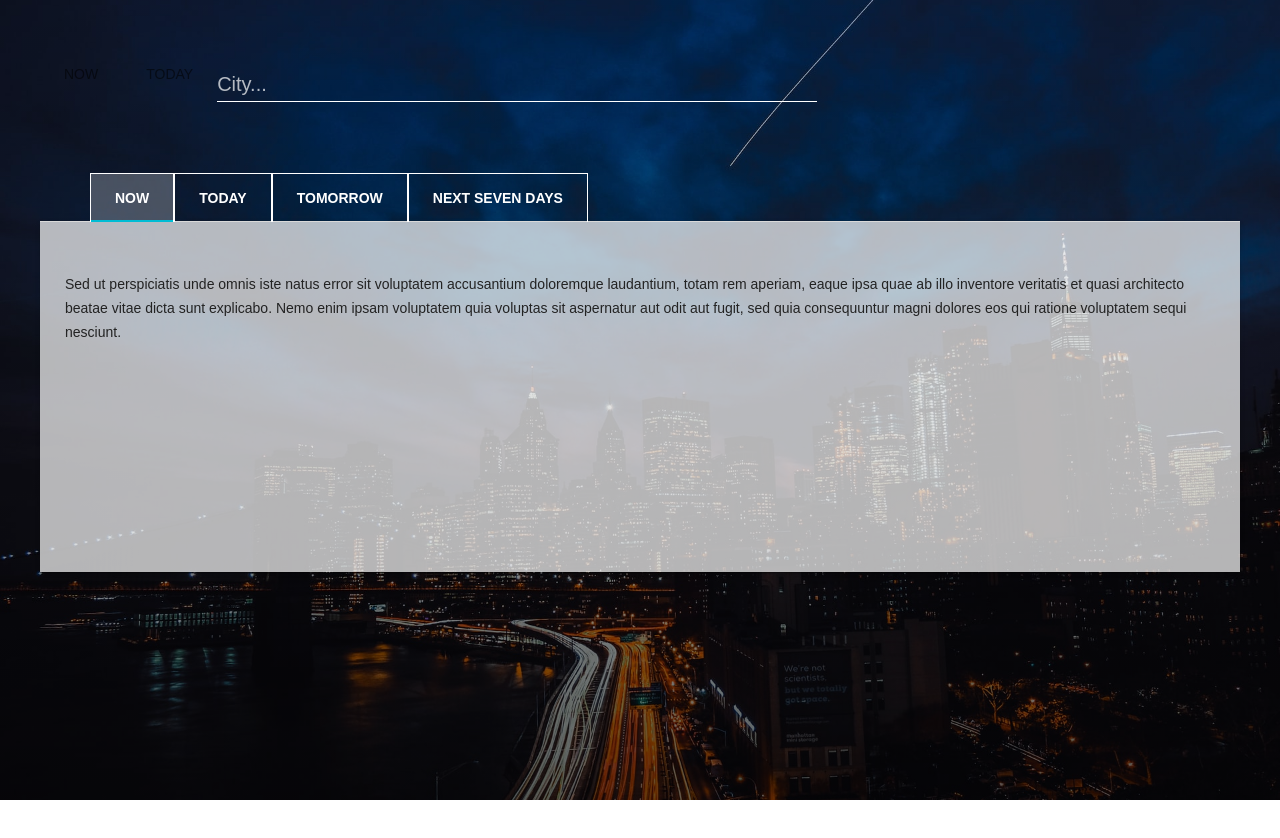
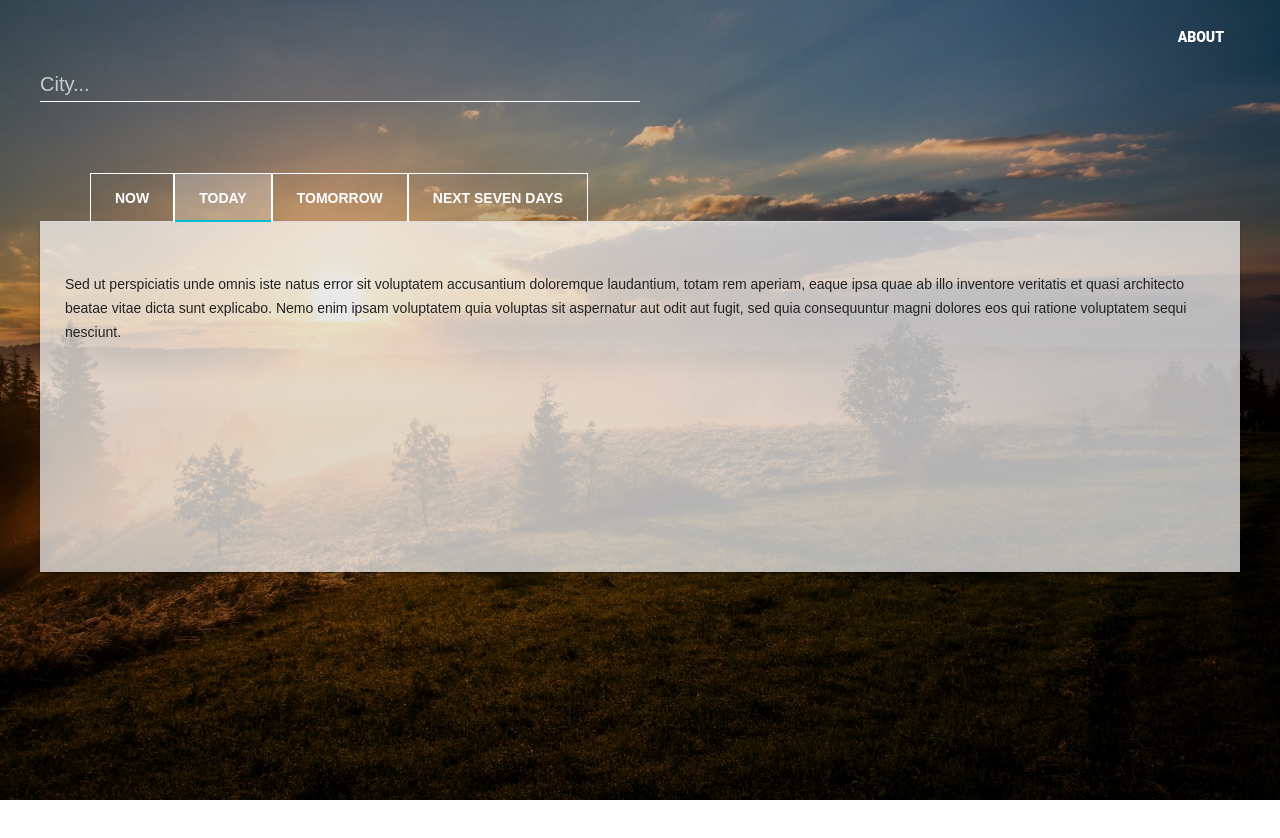
Before and after one commit to marek-onPC/nice-weather, a Vue app: page /#/today in a window 1280 px wide. Shown: the top 838 px of the page. Built offline with nearby package versions, Linux system fonts and the light colour scheme; no server answers.

Commit message:
Route active link class updated (way of implementing), about page added, MDL css framework rerender function added (after view change)

```diff
--- a/public/index.html
+++ b/public/index.html
@@ -7,7 +7,7 @@
     <link rel="icon" href="<%= BASE_URL %>favicon.ico">
     <link rel="stylesheet" href="https://fonts.googleapis.com/icon?family=Material+Icons">
     <link rel="stylesheet" href="https://code.getmdl.io/1.3.0/material.cyan-blue.min.css"/>
-    <script defer src="https://code.getmdl.io/1.3.0/material.min.js"></script>
+    <script src="https://code.getmdl.io/1.3.0/material.min.js"></script>
     <title><%= htmlWebpackPlugin.options.title %></title>
   </head>
   <body>
--- a/src/App.vue
+++ b/src/App.vue
@@ -1,8 +1,45 @@
 <template>
-    <router-link to="/" class="mdl-tabs__tab">Now</router-link>
-    <router-link to="/about" class="mdl-tabs__tab">Today</router-link>
-  <router-view/>
+  <HeroImage :city="cityToCheck"/>
+  <nav class="app-nav__bar">
+    <router-link to="/" class="app-nav__link" :class="{'router-link-exact-active' : weatherPageButton == 1}">
+      <button class="mdl-button mdl-button--nav mdl-js-button mdl-js-ripple-effect">
+        Weather
+      </button>
+    </router-link>
+    <router-link to="/about" class="app-nav__link">
+      <button class="mdl-button mdl-button--nav mdl-js-button mdl-js-ripple-effect">
+        About
+      </button>
+    </router-link>
+  </nav>
+    <transition name="fade" mode="out-in">
+      <router-view/>
+    </transition>
 </template>
+
+<script>
+import HeroImage from '@/components/HeroImage.vue'
+
+export default {
+  components: {
+    HeroImage
+  },
+  data () {
+    return {
+      weatherPageButton: 0
+    }
+  },
+  watch: {
+    $route: function () {
+      if (this.$route.path !== '/about') {
+        this.weatherPageButton = 1
+      } else {
+        this.weatherPageButton = 0
+      }
+    }
+  }
+}
+</script>
 
 <style lang="scss">
 * {
@@ -13,12 +50,13 @@
 #app {
   -webkit-font-smoothing: antialiased;
   -moz-osx-font-smoothing: grayscale;
+  position: relative;
   color: #232323;
-  margin: 25px 10px;
+  margin: 50px 10px;
   max-width: 1200px;
 
   @media (min-width: 576px) {
-    margin: 25px 40px;
+    margin: 50px 40px;
   }
 
   @media (min-width: 768px) {
@@ -30,16 +68,44 @@
   }
 }
 
-#nav {
-  padding: 30px;
+.app-nav {
+  &__bar {
+    position: absolute;
+    top: -26px;
+    right: 0;
+  }
 
-  a {
-    font-weight: bold;
-    color: #2c3e50;
+  &__link {
+    height: 100%;
+
+    .mdl-button--nav {
+      color: #fff;
+      font-weight: 800;
+      height: 26px;
+      line-height: 26px;
+    }
 
     &.router-link-exact-active {
-      color: #42b983;
+      display: none;
     }
   }
 }
+
+.fade-enter-active,
+.fade-leave-active {
+  transition-duration: 0.25s;
+  transition-property: all;
+  transition-timing-function: ease-in;
+}
+
+.fade-enter-active {
+  transition-delay: .25s;
+}
+
+.fade-enter-from,
+.fade-enter,
+.fade-leave-active {
+  opacity: 0;
+  transform: translateX(15px);
+}
 </style>
--- a/src/components/HeroImage.vue
+++ b/src/components/HeroImage.vue
@@ -1,6 +1,6 @@
 <template>
   <div class="hero-wrapper">
-    <img class="hero-image" src="../assets/images/night.jpg" alt="">
+    <img class="hero-image" src="../assets/images/morning.jpg" alt="">
   </div>
 </template>
 
--- a/src/components/Tabs.vue
+++ b/src/components/Tabs.vue
@@ -1,10 +1,10 @@
 <template>
 <div class="mdl-tabs">
   <nav class="mdl-tabs__tab-bar">
-    <router-link to="/" class="mdl-tabs__tab" @click="activeTab = 1" :class="{'is-tab-active': activeTab == 1}">Now</router-link>
-    <router-link to="today" class="mdl-tabs__tab" @click="activeTab = 2" :class="{'is-tab-active': activeTab == 2}">Today</router-link>
-    <router-link to="tomorrow" class="mdl-tabs__tab" @click="activeTab = 3" :class="{'is-tab-active': activeTab == 3}">Tomorrow</router-link>
-    <router-link to="sevendays" class="mdl-tabs__tab" @click="activeTab = 4" :class="{'is-tab-active': activeTab == 4}">Next seven days</router-link>
+    <router-link to="/" class="mdl-tabs__tab">Now</router-link>
+    <router-link to="today" class="mdl-tabs__tab">Today</router-link>
+    <router-link to="tomorrow" class="mdl-tabs__tab">Tomorrow</router-link>
+    <router-link to="sevendays" class="mdl-tabs__tab">Next seven days</router-link>
   </nav>
   <div class="mdl-tabs__panel mdl-shadow--2dp">
     <router-view v-slot="{ Component }" :city="city">
@@ -89,7 +89,7 @@ export default {
   }
 }
 
-.is-tab-active {
+.router-link-exact-active {
   color: #fff;
   background-color: rgba(255, 255, 255, 0.25);
 
--- a/src/components/tabs/Now.vue
+++ b/src/components/tabs/Now.vue
@@ -67,7 +67,8 @@ export default {
         },
         wind: {
           speed: ''
-        }
+        },
+        timezone: ''
       },
       formattedCurrentTime: ''
     }
@@ -86,7 +87,7 @@ export default {
     setWeather () {
       this.getWeather().then(data => {
         this.weatherData = data
-        var currentTime = new Date(new Date().getTime() + (data.timezone * 1000))
+        var currentTime = new Date(new Date().getTime() + new Date().getTimezoneOffset() * 60000 + data.timezone * 1000)
         var currentTimeHours = currentTime.getHours()
         var currentTimeMinutes = '0' + currentTime.getMinutes()
         this.formattedCurrentTime = currentTimeHours + ':' + currentTimeMinutes.substr(-2)
--- a/src/views/About.vue
+++ b/src/views/About.vue
@@ -1,5 +1,45 @@
 <template>
-  <div class="about">
-    <h1>This is an about page</h1>
+  <div class="about__container">
+    <h1 class="about__title">About</h1>
+    <div class="about__inner">
+      <p>This site has been built as a Single Page Application in Vue.js framework <img class="about__image" src="../assets/Vue_Logo.png" alt="" srcset=""> and Material Design Lite framework  <img class="about__image" src="../assets/Google_Material_Design_Logo.png" alt="" srcset="">.</p>
+      <p>All weather data comes from Open Weather API.</p>
+      <p>Initial area for weather searching is based on client's IP comes from ipstack API.</p>
+      <p>All photos comes from unsplash.com</p>
+    </div>
   </div>
 </template>
+
+<style lang="scss" scoped>
+.about {
+  &__container {
+    color: #fff;
+  }
+
+  &__title {
+    text-align: center;
+
+    @media (min-width: 576px) {
+      text-align: left;
+      margin-bottom: 75px;
+    }
+
+  }
+
+  &__inner {
+    padding: 50px;
+    background-color: rgba(0, 0, 0, 0.7);
+
+    p {
+      font-size: 18px;
+      padding-bottom: 15px;
+      margin-bottom: 25px;
+      border-bottom: 1px solid rgba(255, 255, 255, 0.3);
+    }
+  }
+
+  &__image {
+    height: 26px;
+  }
+}
+</style>
--- a/src/views/Home.vue
+++ b/src/views/Home.vue
@@ -1,5 +1,4 @@
 <template>
-  <HeroImage :city="cityToCheck"/>
   <div class="main-wrapper">
     <div class="main-inner">
       <Search @search-city="searchCity"/>
@@ -11,7 +10,6 @@
 <script>
 // @ is an alias to /src
 import Search from '@/components/Search.vue'
-import HeroImage from '@/components/HeroImage.vue'
 import Tabs from '@/components/Tabs.vue'
 const axios = require('axios').default
 
@@ -19,7 +17,6 @@ export default {
   name: 'Home',
   components: {
     Search,
-    HeroImage,
     Tabs
   },
   data () {
@@ -63,10 +60,18 @@ export default {
     },
     searchCity (value) {
       this.visitorCity = value
+    },
+    refreshMDL () {
+      if (typeof componentHandler !== 'undefined') {
+        window.componentHandler.upgradeAllRegistered()
+      }
     }
   },
   created () {
     this.setVisitorCity()
+  },
+  mounted () {
+    this.refreshMDL()
   },
   watch: {
     visitorCity: function () {
```
Also changed, not shown: src/assets/Google_Material_Design_Logo.png (added), src/assets/Vue_Logo.png (renamed from src/assets/logo.png).
